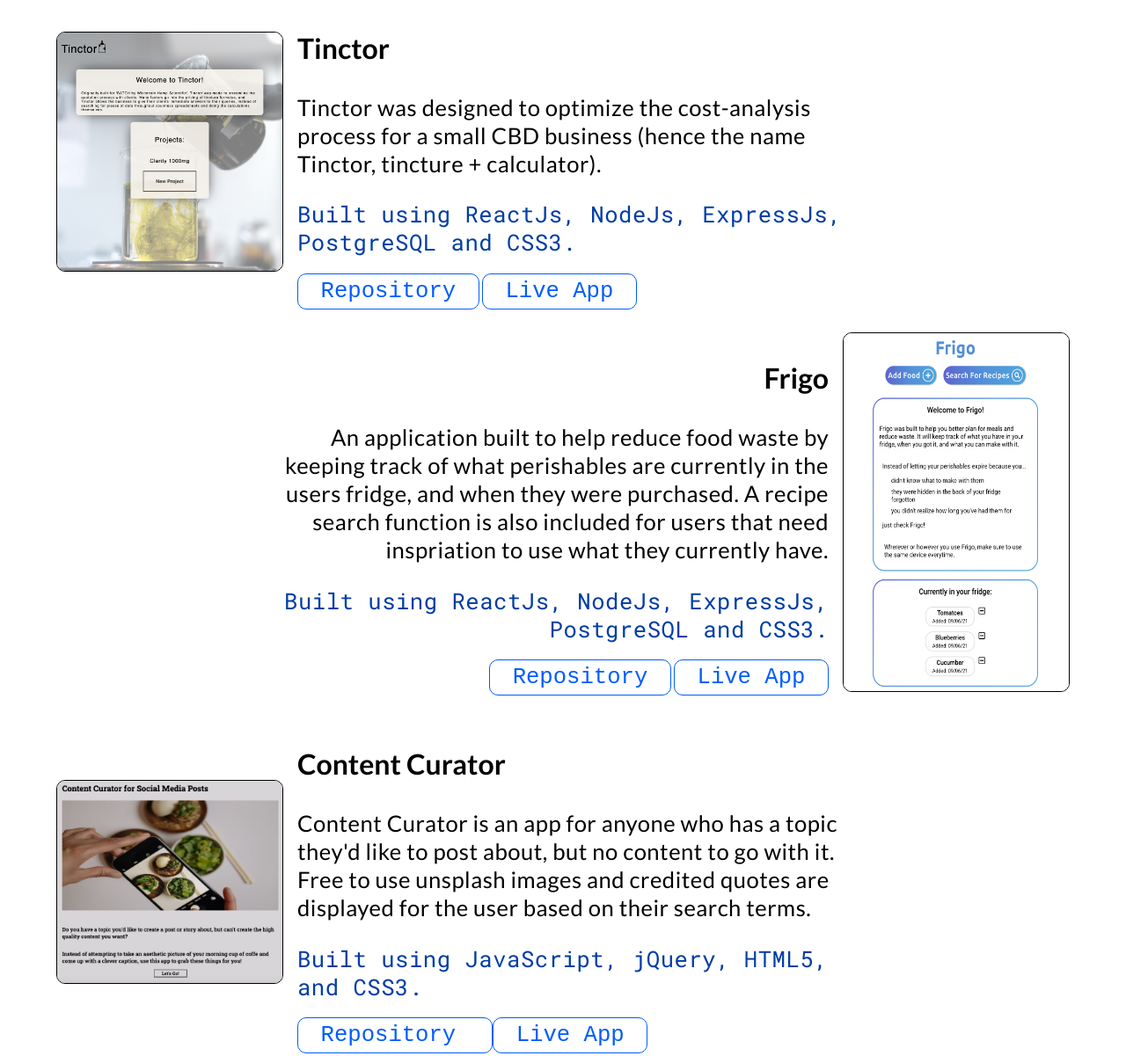
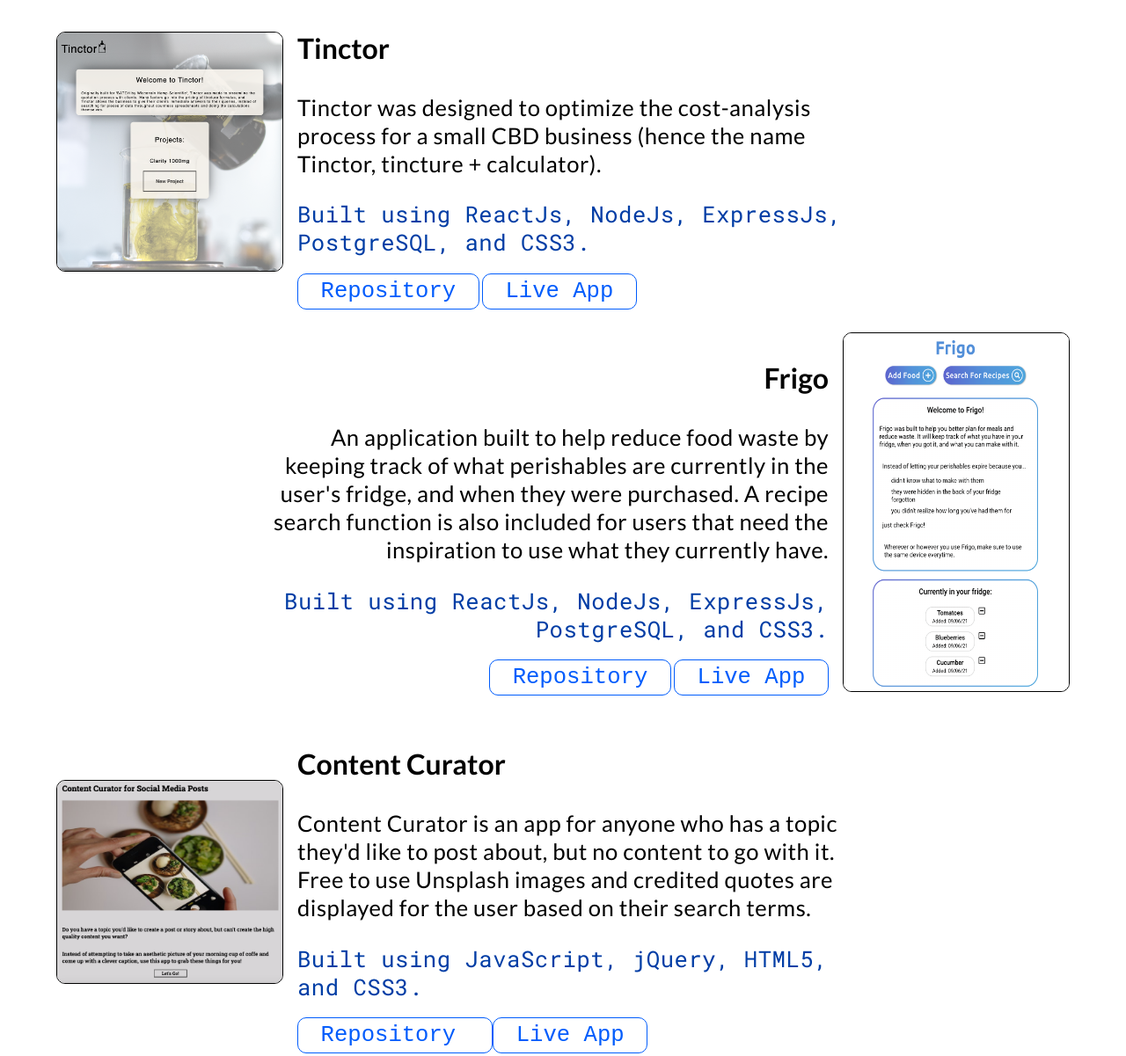
Before and after one commit to acheckler/Portfolio, a plain HTML site: page index.html in a window 1280 px wide. Shown: the part 1809-3010 px from the top of the page at 88% size. Drawn offline with Linux system fonts and the light colour scheme; a web font is replaced by a local one.

Commit message:
fixes after feedback

```diff
--- a/index.html
+++ b/index.html
@@ -60,7 +60,7 @@
         <div class="bio">
           <h2>About Me</h2>
           <p>
-            I am a soon-to-be Bloc bootcamp graduate living in Milwaukee,
+            I am a soon-to-be Bloc Bootcamp graduate living in Milwaukee,
             Wisconsin. I have experience building responsive web-based
             applications. I specialize in
             <span class="lang-span"
@@ -100,7 +100,7 @@
               calculator).
              </p>
              <p>
-              <span class="lang-span2">Built using ReactJs, NodeJs, ExpressJs, PostgreSQL and CSS3.</span>
+              <span class="lang-span2">Built using ReactJs, NodeJs, ExpressJs, PostgreSQL, and CSS3.</span>
             </p>
             <a href="https://github.com/acheckler/tinctor" target="_blank"
               >Repository</a
@@ -114,12 +114,12 @@
             <h3>Frigo</h3>
             <p>
               An application built to help reduce food waste by keeping track of
-              what perishables are currently in the users fridge, and when they
+              what perishables are currently in the user's fridge, and when they
               were purchased. A recipe search function is also included for
-              users that need inspriation to use what they currently have.
+              users that need the inspiration to use what they currently have.
               </p>
               <p>
-              <span class="lang-span2">Built using ReactJs, NodeJs, ExpressJs, PostgreSQL and CSS3.</span>
+              <span class="lang-span2">Built using ReactJs, NodeJs, ExpressJs, PostgreSQL, and CSS3.</span>
             </p>
             <a href="https://github.com/acheckler/frigo" target="_blank"
               >Repository</a
@@ -139,7 +139,7 @@
             <h3>Content Curator</h3>
             <p>
               Content Curator is an app for anyone who has a topic they'd like
-              to post about, but no content to go with it. Free to use unsplash
+              to post about, but no content to go with it. Free to use Unsplash
               images and credited quotes are displayed for the user based on
               their search terms.
             </p>
@@ -188,7 +188,7 @@
           <ul class="links">
             <li>You can also find me here:</li>
             <li>
-              <a href="https://github.com/acheckler" target="_blank">github</a>
+              <a href="https://github.com/acheckler" target="_blank">GitHub</a>
             </li>
             <li>
               <a
```
